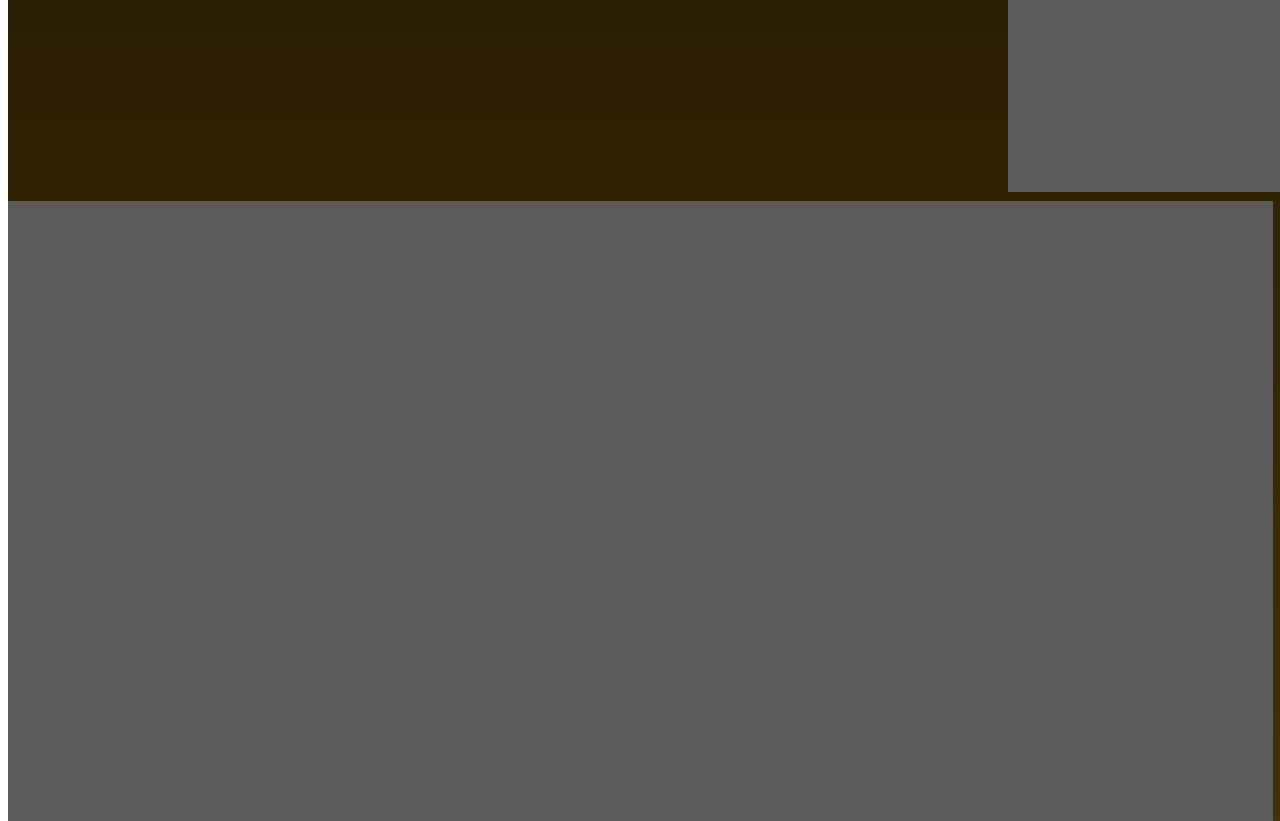
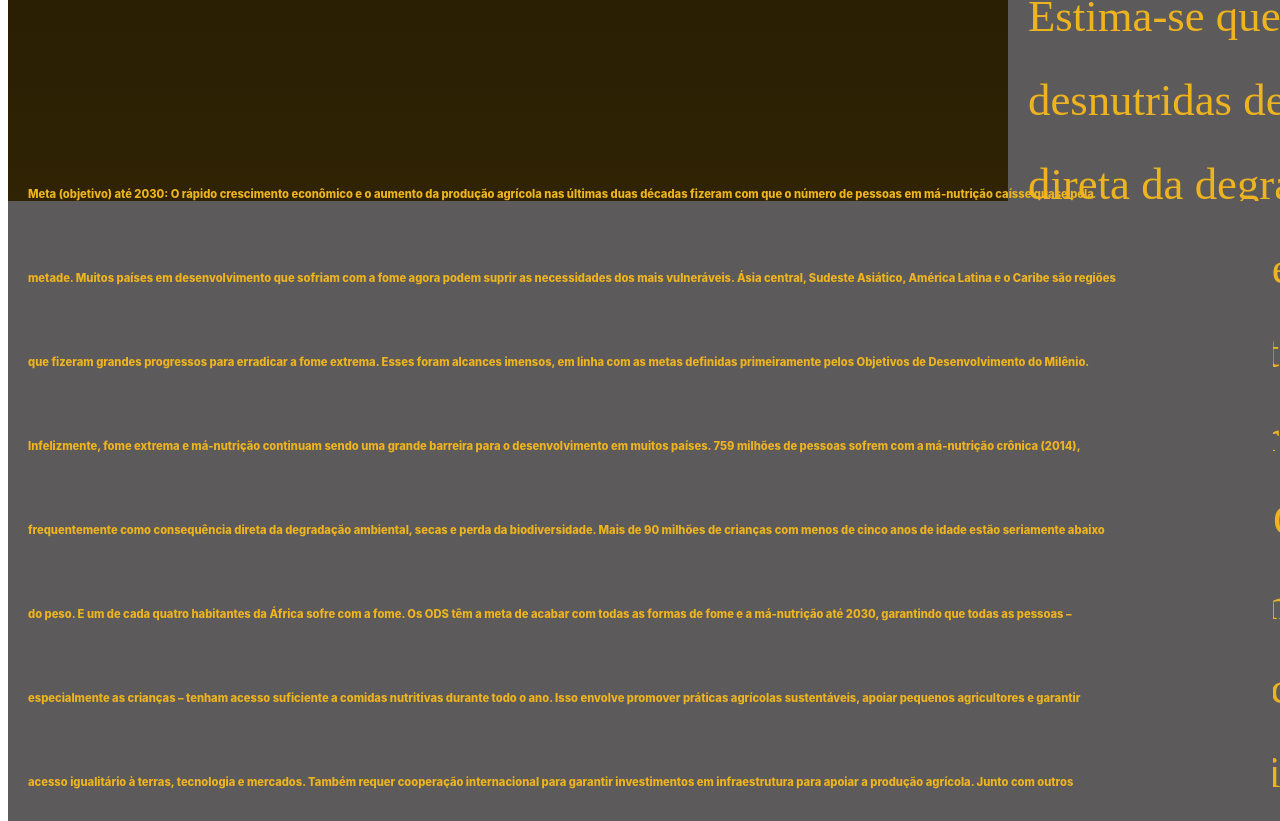
Before and after one commit to nicolisantana/Projeto-ODS2, a plain HTML site: page index.html in a window 1280 px wide. Shown: the part 1339-2160 px from the top of the page. Drawn offline with Linux system fonts and the light colour scheme; files whose address does not match are found by name.

Commit message:
parte tres quase finalizada

```diff
--- a/css/style.css
+++ b/css/style.css
@@ -62,7 +62,7 @@ background: url(menino.jpg);
 .re1{
     position: absolute;
 width: 1109px;
-height: 920px;
+height: 2040px;
 left: 1000px;
 top: 603px;
 
@@ -126,3 +126,23 @@ background: #5C5A5A;
     color: #ffffff;
     font-size: 500%;
 }
+
+.introducao{
+    font-size: 70%;
+
+}
+.meta{
+    font-size: 70%;
+    position: absolute;
+    width: 1091px;
+    height: 1445px;
+    left: 20px;
+    top: -60px;
+
+    font-family: 'inter';
+    font-style: normal;
+    font-weight: 800;
+    line-height: 84px;
+
+    color: #EEB41F;
+}
--- a/index.html
+++ b/index.html
@@ -4,7 +4,7 @@
     <meta charset="UTF-8">
     <meta http-equiv="X-UA-Compatible" content="IE=edge">
     <meta name="viewport" content="width=device-width, initial-scale=1.0">
-    <title>Document</title>
+    <title>ODS2</title>
     <link rel="stylesheet" href="css/style.css" type="text/css">
 </head>
 <body>
@@ -17,14 +17,25 @@
         </div>
         <div class="re1">
             <div class="text1">
-                <p>Donec bibendum odio ut mauris vestibulum vulputate. Proin porta varius ipsum, vel pulvinar diam imperdiet eu. Proin in neque dolor. Class aptent taciti sociosqu ad litora torquent per conubia nostra, per inceptos himenaeos.          INTRODUÇÃO </p>
+                <p class="introducao">O que é a ods2 zero fome? E qual sua função?</p>
+                <p class="introducao">O rápido crescimento econômico e o aumento da produtividade agrícola nas últimas duas décadas viram o número de pessoas desnutridas cair pela metade. Ásia Central e Oriental, América Latina e Caribe, fizeram grandes progressos na erradicação da fome extrema.
+
+                    Não obstante, a fome extrema e a má nutrição continuam a ser uma grande barreira ao desenvolvimento de muitos países. Estima-se que 795 milhões de pessoas estejam cronicamente desnutridas desde 2014, muitas vezes como consequência direta da degradação ambiental, da seca e da perda de biodiversidade. Mais de 90 milhões de crianças menores de cinco anos estão perigosamente abaixo do peso. Uma pessoa em cada quatro ainda passa fome na África.
+
+
+
+                    Qual sua importância? Os ODS pretendem acabar com todas as formas de fome e desnutrição, assegurando que todas as pessoas (especialmente as crianças) tenham acesso a alimentos suficientes e nutritivos durante todo o ano até 2030. Isso envolve a promoção de práticas agrícolas sustentáveis: apoio a pequenos agricultores e igualdade de acesso à terra, à tecnologia e aos mercados. Também requer cooperação internacional para assegurar o investimento em infraestrutura e tecnologia para melhoria da produtividade agrícola. </p>
             </div>
         </div>
         <div class="re3"></div>
         <div class="ind"><img src="img/ind.jpg"></div>
 
         <div class="re2">
+            <p class="meta">Meta (objetivo) até 2030: O rápido crescimento econômico e o aumento da produção agrícola nas últimas duas décadas fizeram com que o número de pessoas em má-nutrição caísse quase pela metade. Muitos países em desenvolvimento que sofriam com a fome agora podem suprir as necessidades dos mais vulneráveis. Ásia central, Sudeste Asiático, América Latina e o Caribe são regiões que fizeram grandes progressos para erradicar a fome extrema.
 
+                Esses foram alcances imensos, em linha com as metas definidas primeiramente pelos Objetivos de Desenvolvimento do Milênio. Infelizmente, fome extrema e má-nutrição continuam sendo uma grande barreira para o desenvolvimento em muitos países. 759 milhões de pessoas sofrem com a má-nutrição crônica (2014), frequentemente como consequência direta da degradação ambiental, secas e perda da biodiversidade. Mais de 90 milhões de crianças com menos de cinco anos de idade estão seriamente abaixo do peso. E um de cada quatro habitantes da África sofre com a fome.
+
+                Os ODS têm a meta de acabar com todas as formas de fome e a má-nutrição até 2030, garantindo que todas as pessoas – especialmente as crianças – tenham acesso suficiente a comidas nutritivas durante todo o ano. Isso envolve promover práticas agrícolas sustentáveis, apoiar pequenos agricultores e garantir acesso igualitário à terras, tecnologia e mercados. Também requer cooperação internacional para garantir investimentos em infraestrutura para apoiar a produção agrícola. Junto com outros objetivos, podemos acabar com a fome em 2030. </p>
         </div>
         <div class="bolinha">
 
```
